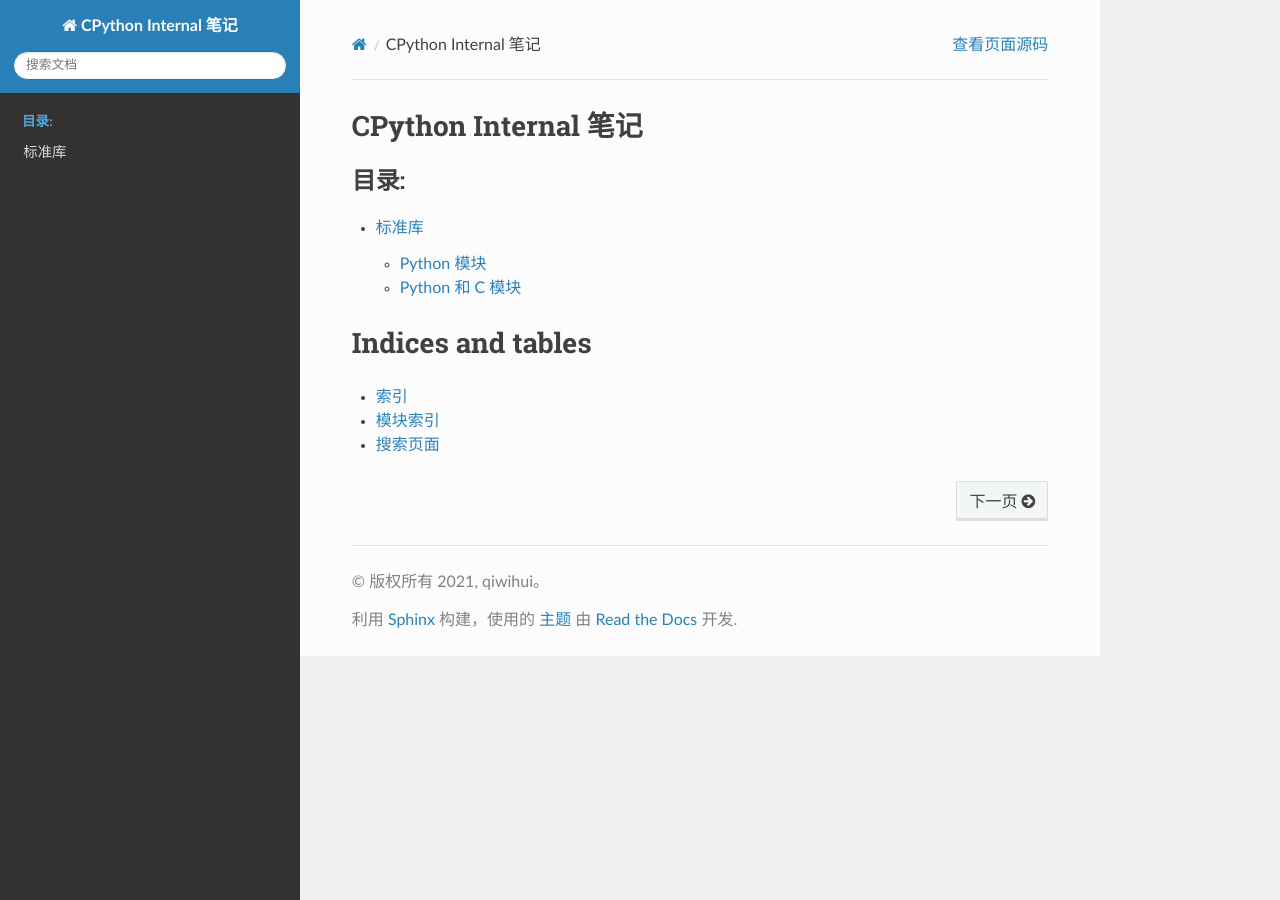
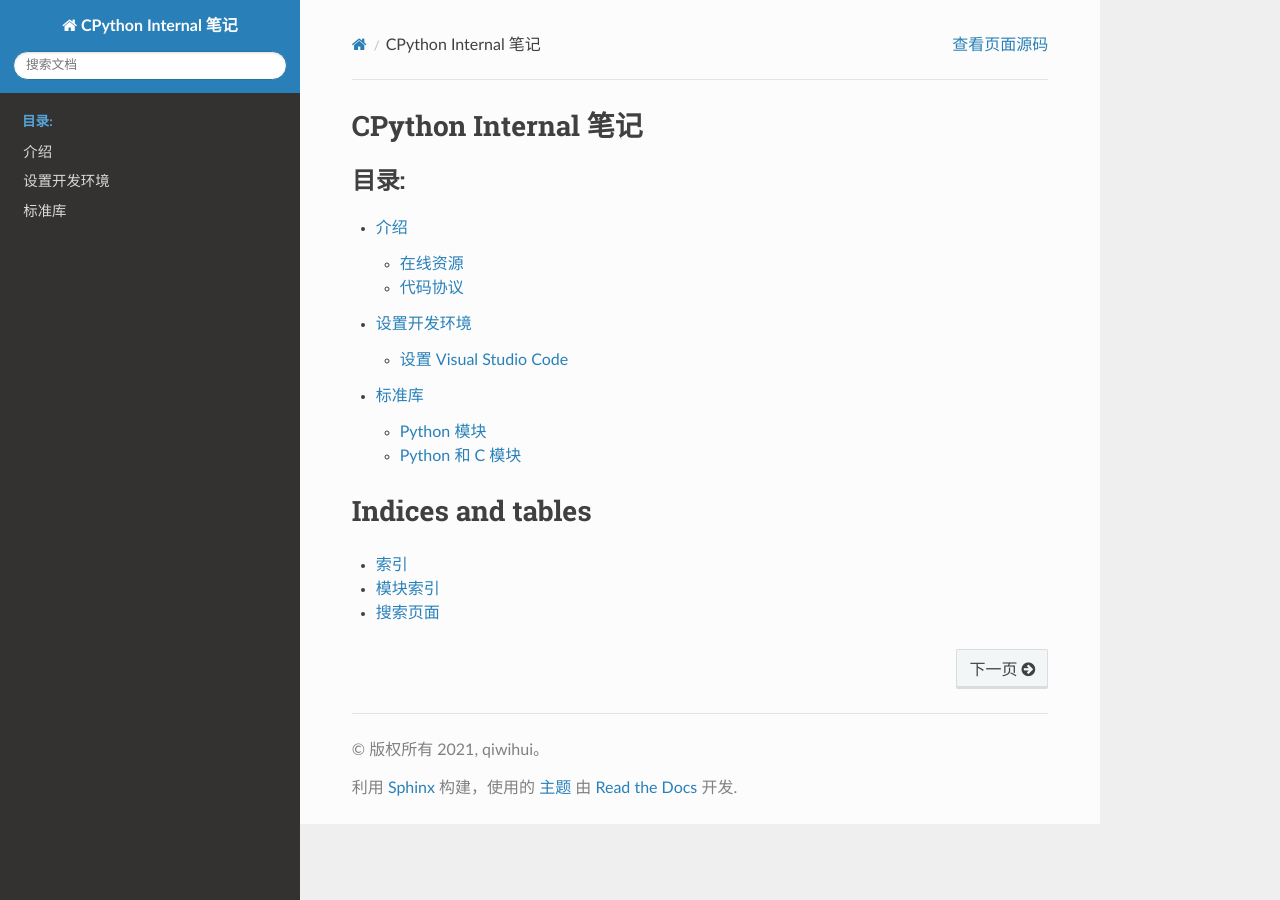
Before and after one commit to qiwihui/CPythonInternalNotes, a Sphinx documentation site: the page built from source/index.rst, in a window 1280 px wide. Built offline with Sphinx 7.4.7 and the Read the Docs theme 2.0.0, drawn with Linux system fonts in a browser that asks for light colours; part of the change alters nothing that is shown.

Commit message:
feat: introduction & setting up env

````diff
--- a/source/index.rst
+++ b/source/index.rst
@@ -5,6 +5,8 @@ CPython Internal 笔记
    :maxdepth: 2
    :caption: 目录:
 
+   introduction
+   setting_up_your_development_environment
    the_standard_library
 
 Indices and tables
--- /dev/null
+++ b/source/introduction.md
@@ -0,0 +1,26 @@
+介绍
+===
+
+这本书将涵盖 CPython 内部实现的主要概念，并学习如何：
+
+- 阅读和浏览源代码
+- 从源代码编译 CPython
+- 更改 Python 语法并将其编译到你的 CPython 版本中
+- 导航并理解诸如列表、字典和生成器的概念的内部工作原理
+- 掌握 CPython 的内存管理能力
+- 使用并行和并发扩展你的 Python 代码
+- 使用新功能修改核心类型
+- 运行测试套件
+- 分析和基准测试 Python 代码和运行时的性能
+- 像专家一样调试 C 和 Python 代码
+- 修改或升级 CPython 库的组件并将它们贡献给未来的版本
+
+## 在线资源
+
+[CPython Internals resources](https://realpython.com/cpython-internals/resources/)
+
+## 代码协议
+
+遵循 [Creative Commons Public Domain (CC0) License](https://creativecommons.org/publicdomain/zero/1.0/)。
+
+> 本书中的代码已经在 Windows 10、macOS 10.15 和 Linux 上使用 Python 3.9.0b1 进行了测试。
--- /dev/null
+++ b/source/setting_up_your_development_environment.md
@@ -0,0 +1,53 @@
+# 设置开发环境
+
+CPython 源代码大约 65% 是 Python（测试是重要的部分）、24% C，其余是其他语言的混合。
+
+## 设置 Visual Studio Code
+
+从 [code.visualstudio.com](https://code.visualstudio.com/) 下载 Visual Studio Code，并在本地安装。
+
+推荐的扩展：
+
+- [C/C++(ms-vscode.cpptools)](https://github.com/Microsoft/vscode-cpptools) 提供对 C/C++ 的支持，包括 IntelliSense、调试和代码高亮。
+- [Python(ms-python.python)](https://github.com/Microsoft/vscode-python) 为编辑、调试和阅读 Python 代码提供丰富的 Python 支持。
+- [Restructured Text (lextudio.restructuredtext)](https://github.com/vscode-restructuredtext/vscode-restructuredtext)  为 reStructuredText（CPython 文档中使用的格式）提供丰富的支持。
+- [Task Explorer (spmeesseman.vscode-taskexplorer)](https://github.com/spmeesseman/vscode-taskexplorer) 在资源管理器选项卡内添加“任务资源管理器”面板，可以更容易启动 make 任务。
+
+### 配置任务和启动文件
+
+VS Code 在工作区目录中创建一个文件夹 `.vscode`。 在此文件夹中，你可以创建：
+
+- `tasks.json` 用于执行项目命令的快捷方式
+- `launch.json` 用于配置调试器
+- 其他特定于插件的文件
+
+在 `.vscode` 目录中创建一个 `tasks.json` 文件，并添加以下内容：
+
+`cpython-book-samples/11/tasks.json`：
+```json
+{
+    "version": "2.0.0",
+    "tasks": [
+        {
+            "label": "build",
+            "type": "shell",
+            "group": {
+                "kind": "build",
+                "isDefault": true
+            },
+            "windows":{
+                "command": "PCBuild\build.bat",
+                "args": ["-p x64 -c Debug"]
+            },
+            "linux":{
+                "command": "make -j2 -s"
+            },
+            "osx":{
+                "command": "make -j2 -s"
+            }
+        }
+    ]
+}
+```
+
+使用任务资源管理器插件，你将在 vscode 组中看到你配置的任务列表。
````
